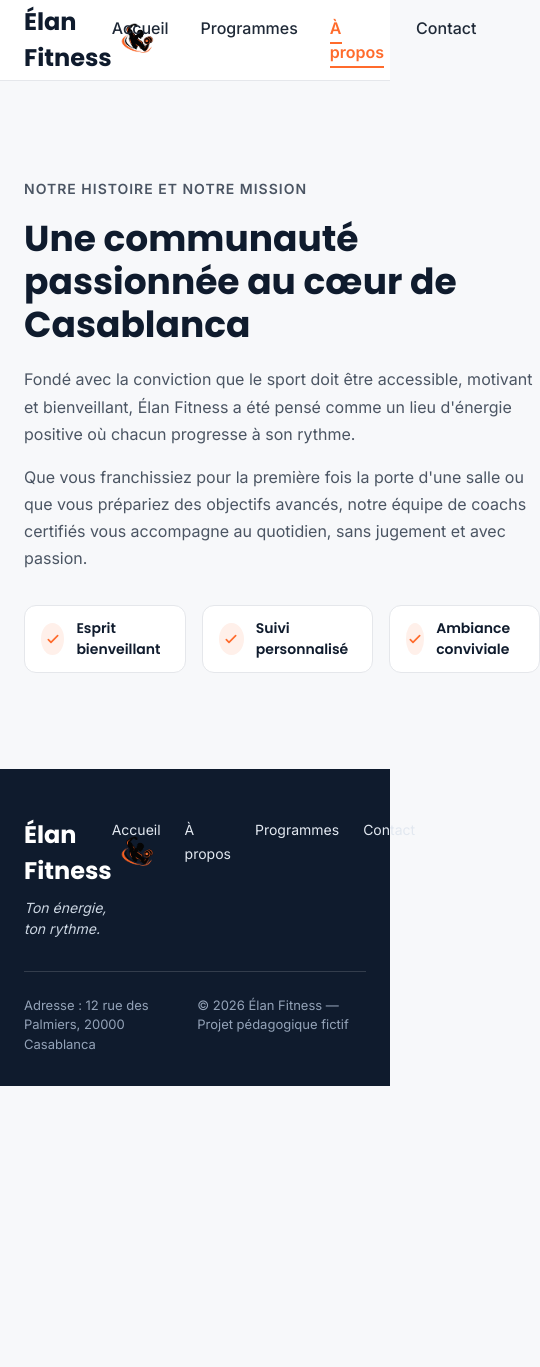
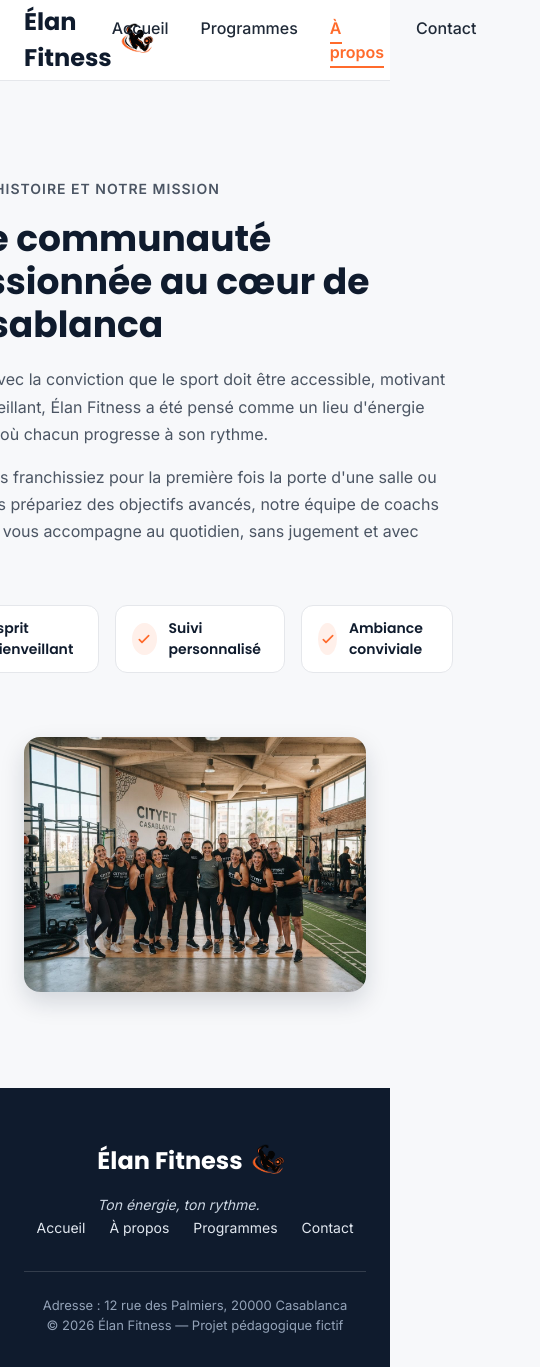
Before and after one commit to HafssaBoukniter/Elan-Fiteness, a plain HTML site: page apropos.html in a window 390 px wide. Shown: the whole page, 540 px wide, since content can reach past the window. Before the commit the page ends 1086 px from the top, so only its background shows below. Drawn offline with Linux system fonts and the light colour scheme.

Commit message:
responsive design for mobile

```diff
--- a/contactStyle.css
+++ b/contactStyle.css
@@ -117,3 +117,25 @@
   color: #4B5563;
   line-height: 1.6;
 }
+
+/*phone*/
+@media (max-width : 767px){
+  .contact-contenu {
+    display: flex;
+    gap: 64px;
+    align-items: center;
+    flex-direction: column;
+  }
+  .pied-haut {
+    display: flex;
+    align-items: center;
+    border-bottom: 1px solid rgba(255, 255, 255, 0.15);
+    flex-direction: column;
+  }
+
+  .pied-bas {
+    display: flex;
+    align-items: center;
+    flex-direction: column;
+  }
+}
--- a/style.css
+++ b/style.css
@@ -541,3 +541,42 @@ button:focus-visible {
   font-size: 13px;
   color: #94A3B8;
 }
+
+
+/*phone*/
+@media (max-width : 767px){
+  .hero-contenu {
+    display: flex;
+    align-items: center;
+    gap: 32px;
+    flex-direction: column;
+  }
+
+  .boutons{
+    justify-content: center;
+  }
+
+  .cartes {
+    display: flex;
+    flex-direction: column;
+  }
+
+  .apropos-contenu {
+    display: flex;
+    align-items: center;
+    gap: 64px;
+    flex-direction: column;
+  }
+  .pied-haut {
+    display: flex;
+    align-items: center;
+    border-bottom: 1px solid rgba(255, 255, 255, 0.15);
+    flex-direction: column;
+  }
+
+  .pied-bas {
+    display: flex;
+    align-items: center;
+    flex-direction: column;
+  }
+}
```
Also changed, not shown: apropos.html (+1 -1 lines).
